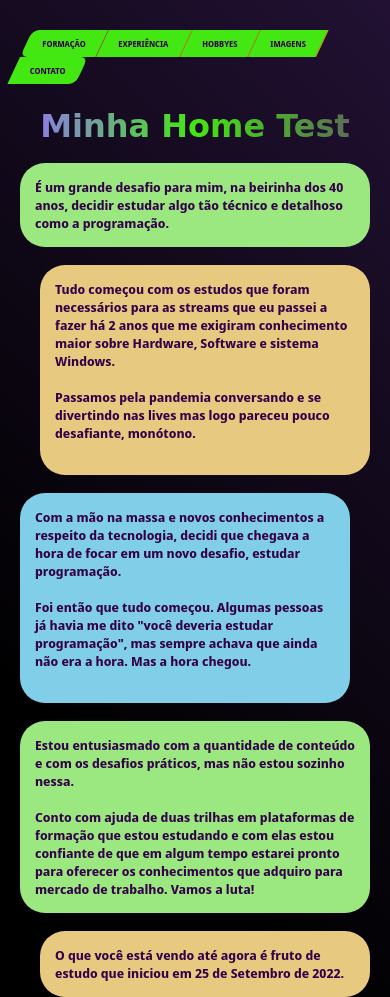
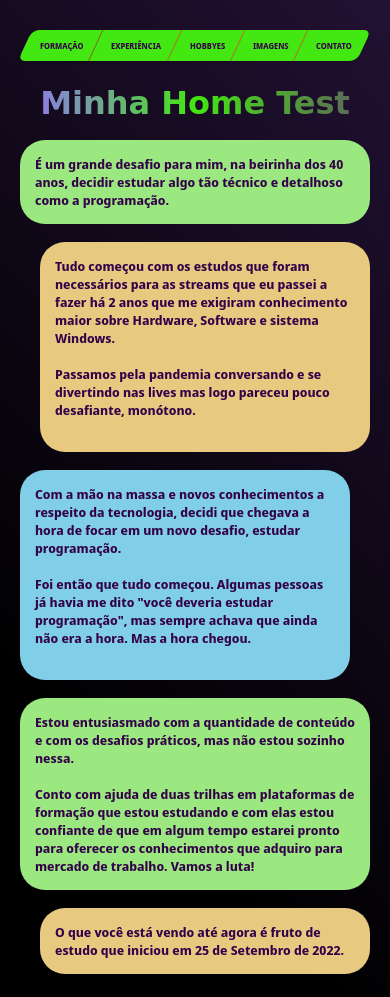
Before and after one commit to DaniSimoni/homepage, a website: page inicio.html in a window 390 px wide. Shown: the top 997 px of the page. Drawn offline with Linux system fonts and the light colour scheme; a web font is replaced by a local one.

Commit message:
actualization

```diff
--- a/inicio.css
+++ b/inicio.css
@@ -8,6 +8,8 @@
 header {
   display: grid;
   place-content: center;
+  margin: 0 auto;
+
 }
 
 body {
@@ -104,50 +106,49 @@ div {
   place-content: center;
   font-family: 'Noto Sans Display', sans-serif;
 
+
 }
 
 .button {
 display: block;
+margin: 0 auto;
 
 }
 
 .skew-menu {
   display: inline;
-  width: 19%vh;
-  height: 10%vh;
-  content-widt: 18px;
+  //width: 19%vh;
+  //height: 10%vh;
+  //content-widt: 18px;
+ // margin: 0 auto;
 
 
 }
 .skew-menu ul {
   display: inline-block;
-  margin: 0;
-  padding: 0;
+ // margin: 0;
+ // padding: 0;
   list-style: none;
   transform: skew(-25deg);
-
-
-
-}
+  }
 
 
 .skew-menu ul li {
   background: rgb(67 231 17);
   float: left;
   border-right: 1px solid #DF6F29;
-  box-shadow: 0 1px 1px rgba(0, 0, 0, 0.1);
+  box-shadow: 0 2px 2px rgba(0, 0, 0, 0.1);
   text-transform: uppercase;
   color: #330249;
   font-weight: bolder;
   transition: all 0.5s linear;
-  width: 19%vh;
+  width: %vh;
   height: 10%vh;
-  font-size: 18px;
-  padding-right: 5px;
-  font-size: 13px;
+  padding: 0 8px 0 8px;
+  font-size: 20px;
+}
 
 
-}
 .skew-menu ul li:first-child {
   border-radius: 7px 0 0 7px;
 }
@@ -167,7 +168,7 @@ display: block;
 
 .skew-menu ul li a {
   display: block;
-  padding: 1em 2em;
+  padding: 1rem 1rem 1rem;
   color: inherit;
   text-decoration: #DF6F29;
   transform: skew(25deg);
@@ -179,7 +180,7 @@ display: block;
 button {
 
   color:aliceblue;
-  margin-left: 75%;
+
 
   }
 
@@ -337,6 +338,7 @@ h5 {
 
 .skew-menu {
   min-width: 100%;
+
 }
 
 .skew-menu ul  {
@@ -345,12 +347,26 @@ h5 {
 
 .skew-menu ul li {
   min-width: 10%;
-  content-size: 00%;
   display: flex;
   padding-right: 0px;
   font-size: 8px;
+  margin: 0 auto;
+}
 
+  .skew-menu ul li a {
+    display: block;
+    padding: 10px 12px 10px 7px;
+    color: inherit;
+    text-decoration: #DF6F29;
+    transform: skew(25deg);
+
+
+
+
+  }
 }
+
+
 
 @keyframes mymove {
   0%   {top: 0px; left: 0px; color: red;}
```
Also changed, not shown: formacao.html (+1 -1 lines).
